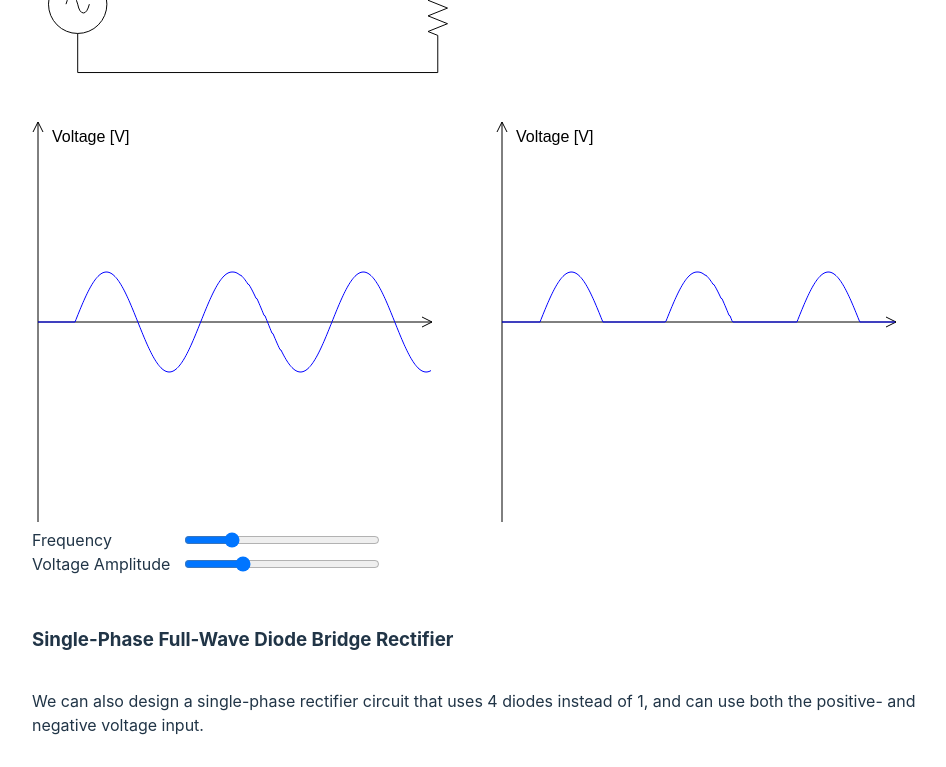
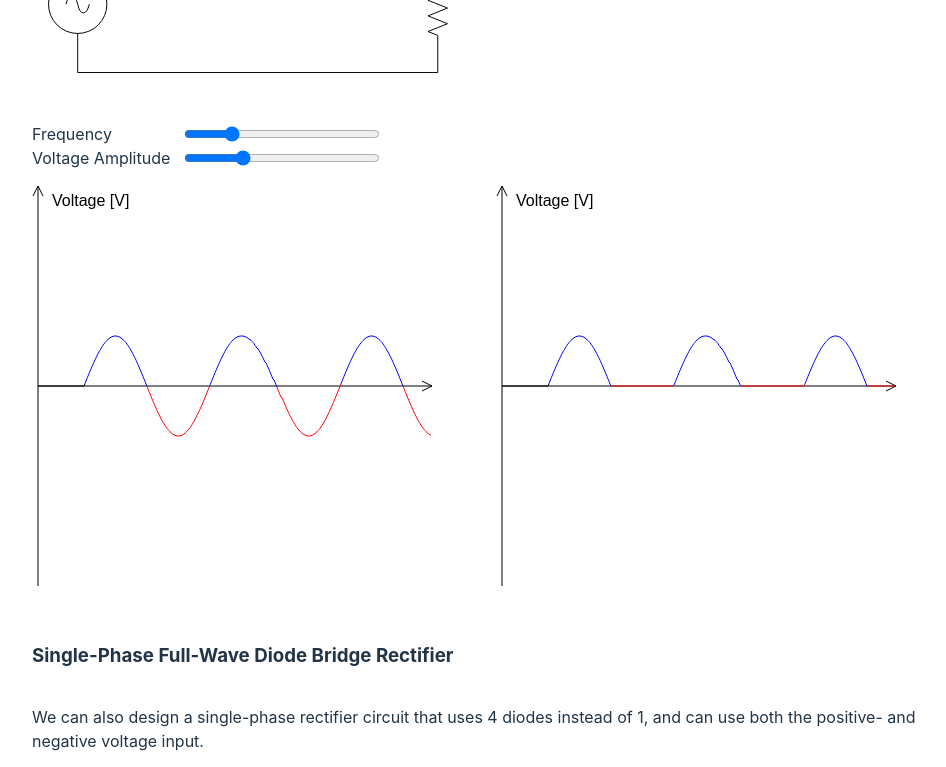
Before and after one commit to MortFred/PowerBlog, a React (Vite) app: page / in a window 1280 px wide. Shown: the part 800-1567 px from the top of the page, without its empty margins (158-1104 px from the left). Built offline with nearby package versions, Linux system fonts and the light colour scheme.

Commit message:
Make signal generator and signal plotter

```diff
--- a/src/ConverterPage/ConverterPage.tsx
+++ b/src/ConverterPage/ConverterPage.tsx
@@ -1,16 +1,18 @@
 import styled from "styled-components";
 import { MarkdownRenderer } from "../MarkdownRenderer";
-import { useState } from "react";
-import { HalfWaveRectifiedCurve } from "./HalfWaveRectifier";
+import { useEffect, useState } from "react";
 import { VoltageCurve } from "./VoltageSignal";
 
-import HalfWaveRectifier from "./Figures/half_wave_rectifier.svg";
-import FullWaveRectifierPositive from "./Figures/full-wave_rectifier_1.svg";
-import FullWaveRectifierNegative from "./Figures/full-wave_rectifier_2.svg";
+import HalfWaveRectifierFigure from "./Figures/half_wave_rectifier.svg";
+// import FullWaveRectifierPositive from "./Figures/full-wave_rectifier_1.svg";
+// import FullWaveRectifierNegative from "./Figures/full-wave_rectifier_2.svg";
 import Introduction from "./Text/Introduction.md";
-import HalfWaveRectifiers from "./Text/Half-wave_rectifier.md";
-import FullWaveRectifiers from "./Text/Full-wave_rectifier.md";
-import { FullWaveRectifierCurve } from "./FullWaveRectifier";
+import HalfWaveRectifiers from "./Text/Diode Rectifiers/Half-wave_rectifier.md";
+import FullWaveRectifiers from "./Text/Diode Rectifiers/Full-wave_rectifier.md";
+import { HalfWaveRectifierPlot } from "./HalfWaveRectifier";
+// import { FullWaveRectifierCurve } from "./FullWaveRectifier";
+// import { VoltageSignal } from "./GenerateSignal";
+// import { SignalPlot } from "./DrawSignal";
 
 const StyledContent = styled.div`
     display: flex;
@@ -34,27 +36,25 @@ const StyledImage = styled.img`
 `;
 
 export function ConverterPage() {
-    const [halfWaveInputVoltage, setHalfWaveInputVoltage] = useState(0);
-    const [fullWaveInputVoltage, setFullWaveInputVoltage] = useState(0);
+    const [fullWaveInputVoltage, setFullWaveInputVoltage] = useState<Record<number, string>>({ 0: "black" });
+
     return (
         <StyledContent>
             <MarkdownRenderer content={Introduction} />
             <MarkdownRenderer content={HalfWaveRectifiers} />
-            <StyledImage src={HalfWaveRectifier} alt="Simple rectifier circuit" width={"400px"} />
-            <StyledConversionDisplay>
-                <VoltageCurve width={400} setVoltage={setHalfWaveInputVoltage} fullWave={false} />
-                <HalfWaveRectifiedCurve width={400} voltage={halfWaveInputVoltage} />
-            </StyledConversionDisplay>
+            <StyledImage src={HalfWaveRectifierFigure} alt="Simple rectifier circuit" width={"400px"} />
+            <HalfWaveRectifierPlot />
+
             <MarkdownRenderer content={FullWaveRectifiers} />
-            {fullWaveInputVoltage > 0 ? (
+            {/* {fullWaveInputVoltage > 0 ? (
                 <StyledImage src={FullWaveRectifierPositive} alt="Simple rectifier circuit" width={"400px"} />
             ) : (
                 <StyledImage src={FullWaveRectifierNegative} alt="Simple rectifier circuit" width={"400px"} />
             )}
-            <StyledConversionDisplay>
-                <VoltageCurve width={400} setVoltage={setFullWaveInputVoltage} fullWave={true} />
-                <FullWaveRectifierCurve width={400} voltage={fullWaveInputVoltage} />
-            </StyledConversionDisplay>
+            <StyledConversionDisplay> */}
+            {/* <VoltageCurve width={400} setVoltage={setFullWaveInputVoltage} fullWave={true} /> */}
+            {/* <FullWaveRectifierCurve width={400} voltage={fullWaveInputVoltage} /> */}
+            {/* </StyledConversionDisplay> */}
         </StyledContent>
     );
 }
--- /dev/null
+++ b/src/ConverterPage/DrawSignal.tsx
@@ -0,0 +1,98 @@
+import { useRef, useEffect } from "react";
+
+interface SignalPlotProps {
+    width: number;
+    signal: Record<number, string>;
+}
+
+export function SignalPlot({ width, signal }: SignalPlotProps) {
+    const canvasRef = useRef<HTMLCanvasElement | null>(null);
+    const height = 400;
+    let animationFrameId: number;
+
+    let signalWindow = useRef(Array<Record<number, string>>(width).fill({ 0: "black" }));
+    let signalIndex = useRef(0);
+    let latestSignalValue = useRef<Record<number, string>>({ 0: "black" });
+    let previousColor = useRef("black");
+    useEffect(() => {
+        latestSignalValue.current = signal;
+    }, [signal]);
+
+    const drawAxes = (ctx: CanvasRenderingContext2D) => {
+        ctx.beginPath();
+        // x-axis
+        ctx.moveTo(6, height / 2);
+        ctx.lineTo(width, height / 2);
+        // x-axis arrow
+        ctx.moveTo(width - 10, height / 2 - 5);
+        ctx.lineTo(width, height / 2);
+        ctx.lineTo(width - 10, height / 2 + 5);
+
+        // y-axis
+        ctx.moveTo(6, 0);
+        ctx.lineTo(6, height);
+        // y-axis arrow
+        ctx.moveTo(6 - 5, 10);
+        ctx.lineTo(6, 0);
+        ctx.lineTo(6 + 5, 10);
+
+        ctx.strokeStyle = "black";
+        ctx.stroke();
+
+        // y-axis label
+        ctx.save();
+        ctx.translate(20, 20);
+        ctx.font = "16px Arial";
+        ctx.fillStyle = "black";
+        ctx.fillText("Voltage [V]", 0, 0);
+        ctx.restore();
+    };
+
+    const drawSineCurve = (ctx: CanvasRenderingContext2D) => {
+        let signalValue = parseFloat(signalWindow.current[signalIndex.current][0]);
+        ctx.clearRect(0, 0, width, height);
+        drawAxes(ctx);
+        ctx.beginPath();
+        ctx.moveTo(6, height / 2 - signalValue);
+
+        for (let x = 6; x < width; x++) {
+            const index = (signalIndex.current + x) % width;
+            let signalValue = parseFloat(Object.keys(signalWindow.current[index])[0]);
+            let signalColor = Object.values(signalWindow.current[index])[0];
+
+            ctx.lineTo(x, height / 2 - signalValue);
+            if (previousColor.current !== signalColor) {
+                ctx.stroke();
+                ctx.beginPath();
+                ctx.moveTo(x, height / 2 - signalValue);
+                ctx.strokeStyle = signalColor;
+                previousColor.current = signalColor;
+            }
+        }
+        ctx.stroke();
+    };
+
+    const animate = () => {
+        signalWindow.current[signalIndex.current] = latestSignalValue.current;
+        signalIndex.current = (signalIndex.current + 1) % width;
+
+        if (canvasRef.current) {
+            const ctx = canvasRef.current.getContext("2d");
+            if (ctx) {
+                drawSineCurve(ctx);
+            }
+        }
+        animationFrameId = requestAnimationFrame(animate);
+    };
+
+    useEffect(() => {
+        animationFrameId = requestAnimationFrame(animate);
+        return () => cancelAnimationFrame(animationFrameId);
+    }, []);
+
+    return (
+        <div>
+            <canvas ref={canvasRef} width={width} height={height} />
+        </div>
+    );
+}
--- /dev/null
+++ b/src/ConverterPage/GenerateSignal.tsx
@@ -0,0 +1,59 @@
+import { useRef, useEffect, useState } from "react";
+import styled from "styled-components";
+
+const StyledSlider = styled.div`
+    display: grid;
+    grid-template-columns: 150px 200px;
+`;
+
+interface VoltageSignalProps {
+    setVoltage: (voltage: Record<number, string>) => void;
+    setTime: (time: number) => void;
+}
+
+export function VoltageSignal({ setVoltage, setTime }: VoltageSignalProps) {
+    let animationFrameId: number;
+    const [frequency, setFrequency] = useState(0.3);
+    const [voltageAmplitude, setVoltageAmplitude] = useState(50);
+    const ACVoltageSignal = useRef(0);
+
+    const animate = (time: number) => {
+        ACVoltageSignal.current = voltageAmplitude * Math.sin(time * frequency * 0.01);
+        let color = ACVoltageSignal.current > 0 ? "blue" : "red";
+        setVoltage({ [ACVoltageSignal.current]: color });
+        setTime(time);
+        animationFrameId = requestAnimationFrame(animate);
+    };
+
+    useEffect(() => {
+        animationFrameId = requestAnimationFrame(animate);
+        return () => cancelAnimationFrame(animationFrameId);
+    }, [frequency, voltageAmplitude]);
+
+    return (
+        <div>
+            <StyledSlider>
+                Frequency
+                <input
+                    type="range"
+                    min="0.1"
+                    max="1"
+                    step="0.01"
+                    value={frequency}
+                    onChange={(e) => setFrequency(parseFloat(e.target.value))}
+                />
+            </StyledSlider>
+            <StyledSlider>
+                Voltage Amplitude
+                <input
+                    type="range"
+                    min="10"
+                    max="150"
+                    step="5"
+                    value={voltageAmplitude}
+                    onChange={(e) => setVoltageAmplitude(parseFloat(e.target.value))}
+                />
+            </StyledSlider>
+        </div>
+    );
+}
--- a/src/ConverterPage/HalfWaveRectifier.tsx
+++ b/src/ConverterPage/HalfWaveRectifier.tsx
@@ -1,95 +1,51 @@
-import { useRef, useEffect } from "react";
+import styled from "styled-components";
+import { VoltageSignal } from "./GenerateSignal";
+import { SignalPlot } from "./DrawSignal";
+import { useEffect, useState } from "react";
 
-interface VoltageCurveProps {
-    width: number;
-    voltage: number;
+const StyledConversionDisplay = styled.div`
+    display: flex;
+    flex-direction: column;
+    justify-content: flex-start;
+    align-items: flex-start;
+    gap: 16px;
+    margin: 32px 0;
+`;
+const StyledPlots = styled.div`
+    display: flex;
+    flex-direction: row;
+    gap: 64px;
+`;
+
+function modifyVoltage(voltage: number) {
+    if (voltage < 0) {
+        return 0;
+    }
+    return voltage;
 }
 
-function modifyVoltage(voltage: number) {
-    if (voltage > 0) {
-        return voltage;
-    }
-    return 0;
-}
-
-export function HalfWaveRectifiedCurve({ width, voltage }: VoltageCurveProps) {
-    const canvasRef = useRef<HTMLCanvasElement | null>(null);
-    const height = 400;
-    let animationFrameId: number;
-
-    let signalWindow = useRef(Array(width).fill(0));
-    let signalIndex = useRef(0);
-    let voltageSignal = useRef(0);
-    useEffect(() => {
-        voltageSignal.current = voltage;
-    }, [voltage]);
-
-    const drawAxes = (ctx: CanvasRenderingContext2D) => {
-        ctx.beginPath();
-        // x-axis
-        ctx.moveTo(6, height / 2);
-        ctx.lineTo(width, height / 2);
-        // x-axis arrow
-        ctx.moveTo(width - 10, height / 2 - 5);
-        ctx.lineTo(width, height / 2);
-        ctx.lineTo(width - 10, height / 2 + 5);
-
-        // y-axis
-        ctx.moveTo(6, 0);
-        ctx.lineTo(6, height);
-        // y-axis arrow
-        ctx.moveTo(6 - 5, 10);
-        ctx.lineTo(6, 0);
-        ctx.lineTo(6 + 5, 10);
-
-        ctx.strokeStyle = "black";
-        ctx.stroke();
-
-        // y-axis label
-        ctx.save();
-        ctx.translate(20, 20);
-        ctx.font = "16px Arial";
-        ctx.fillStyle = "black";
-        ctx.fillText("Voltage [V]", 0, 0);
-        ctx.restore();
-    };
-
-    const drawSineCurve = (ctx: CanvasRenderingContext2D) => {
-        ctx.clearRect(0, 0, width, height);
-        drawAxes(ctx);
-        ctx.beginPath();
-        ctx.moveTo(6, height / 2 + signalWindow.current[signalIndex.current]);
-
-        for (let x = 6; x < width; x++) {
-            const index = (signalIndex.current + x) % width;
-            ctx.lineTo(x, height / 2 - signalWindow.current[index]);
-        }
-
-        ctx.strokeStyle = "blue";
-        ctx.stroke();
-    };
-
-    const animate = () => {
-        signalWindow.current[signalIndex.current] = modifyVoltage(voltageSignal.current);
-        signalIndex.current = (signalIndex.current + 1) % width;
-
-        if (canvasRef.current) {
-            const ctx = canvasRef.current.getContext("2d");
-            if (ctx) {
-                drawSineCurve(ctx);
-            }
-        }
-        animationFrameId = requestAnimationFrame(animate);
-    };
+export function HalfWaveRectifierPlot() {
+    const [rawVoltageSignal, setRawVoltageSignal] = useState<Record<number, string>>({ 0: "black" });
+    const [modifiedVoltage, setModifiedVoltage] = useState<Record<number, string>>({ 0: "black" });
 
     useEffect(() => {
-        animationFrameId = requestAnimationFrame(animate);
-        return () => cancelAnimationFrame(animationFrameId);
-    }, []);
+        setModifiedVoltage({
+            [modifyVoltage(parseFloat(Object.keys(rawVoltageSignal)[0]))]: Object.values(rawVoltageSignal)[0],
+        });
+    }, [rawVoltageSignal]);
 
     return (
-        <div>
-            <canvas ref={canvasRef} width={width} height={height} />
-        </div>
+        <StyledConversionDisplay>
+            <VoltageSignal
+                setVoltage={setRawVoltageSignal}
+                setTime={() => {
+                    return;
+                }}
+            />
+            <StyledPlots>
+                <SignalPlot width={400} signal={rawVoltageSignal} />
+                <SignalPlot width={400} signal={modifiedVoltage} />
+            </StyledPlots>
+        </StyledConversionDisplay>
     );
 }
```
Also changed, not shown: src/ConverterPage/Text/Diode Rectifiers/Full-wave_rectifier.md (renamed from src/ConverterPage/Text/Full-wave_rectifier.md), src/ConverterPage/Text/Diode Rectifiers/Half-wave_rectifier.md (renamed from src/ConverterPage/Text/Half-wave_rectifier.md).
